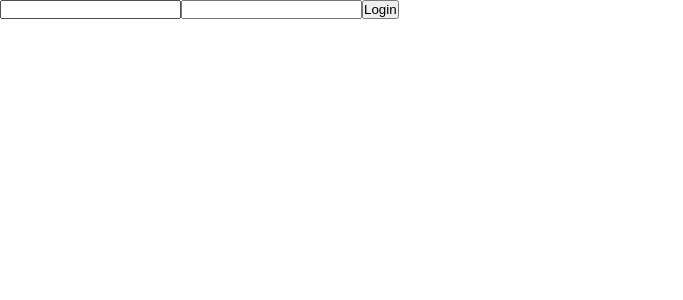
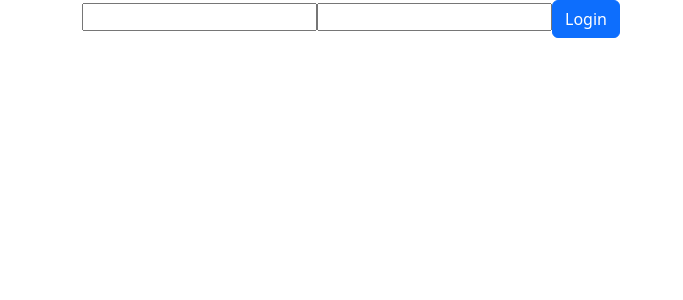
Before and after one commit to KyleMardell/movie-tracker-frontend, a Next.js app: page /login in a window 1280 px wide. Shown: the top 300 px of the page, without its empty margins (0-683 px from the left). Built offline with nearby package versions, Linux system fonts and the light colour scheme.

Commit message:
Install react boostrap for styling and add to login page to confirm it is working.

```diff
--- a/package.json
+++ b/package.json
@@ -10,8 +10,10 @@
   },
   "dependencies": {
     "axios": "^1.13.2",
+    "bootstrap": "^5.3.8",
     "next": "16.0.10",
     "react": "19.2.1",
+    "react-bootstrap": "^2.10.10",
     "react-dom": "19.2.1"
   },
   "devDependencies": {
--- a/src/app/layout.tsx
+++ b/src/app/layout.tsx
@@ -2,6 +2,8 @@ import type { Metadata } from "next";
 import { Geist, Geist_Mono } from "next/font/google";
 import "./globals.css";
 import { AuthProvider } from "./providers";
+import "bootstrap/dist/css/bootstrap.min.css"
+
 
 const geistSans = Geist({
   variable: "--font-geist-sans",
--- a/src/app/login/page.tsx
+++ b/src/app/login/page.tsx
@@ -2,7 +2,7 @@
 import { useState } from "react";
 import { login } from "../lib/api";
 import { useAuth } from "../useAuth";
-
+import { Container, Row, Col, Button } from "react-bootstrap";
 
 const LoginPage = () => {
     const [username, setUsername] = useState("");
@@ -25,13 +25,18 @@ const LoginPage = () => {
     }
 
     return (
-        <div>
-            <form onSubmit={handleSubmit}>
-                <input type="text" value={username} onChange={e => setUsername(e.target.value)} />
-                <input type="password" value={password} onChange={e => setPassword(e.target.value)} />
-                <button type="submit">Login</button>
-            </form>
-        </div>
+        <Container>
+            <Row>
+                <Col>
+                    <form onSubmit={handleSubmit}>
+                        <input type="text" value={username} onChange={e => setUsername(e.target.value)} />
+                        <input type="password" value={password} onChange={e => setPassword(e.target.value)} />
+                        <Button type="submit" variant="primary">Login</Button>
+                    </form>
+                </Col>
+            </Row>
+
+        </Container>
     )
 }
 
```
Also changed, not shown: 1 other file (tests, documents, lock files or other folders).
